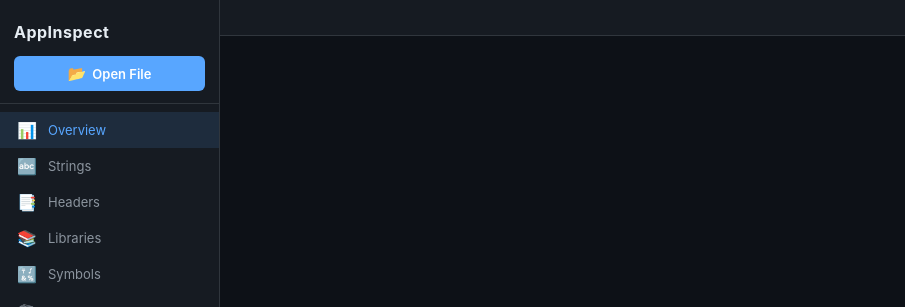
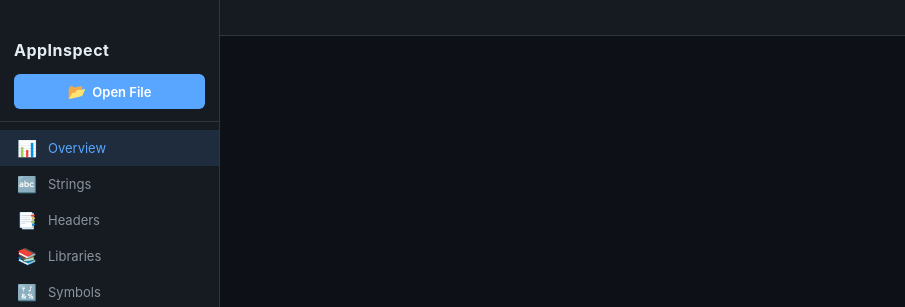
Before and after one commit to iCrazeiOS/AppInspect, an Electron app: page src/renderer/index.html in a window 1200 px wide. Shown: the top 307 px of the page, without its empty margins (0-905 px from the left). Drawn offline with Linux system fonts and the light colour scheme; files that its build step writes are made by us from their sources.

Commit message:
fix traffic light padding on macOS

```diff
--- a/src/main/index.ts
+++ b/src/main/index.ts
@@ -13,6 +13,7 @@ function createWindow(): void {
     minHeight: 500,
     backgroundColor: "#0d1117",
     titleBarStyle: "hidden",
+    trafficLightPosition: process.platform === "darwin" ? { x: 14, y: 14 } : undefined,
     titleBarOverlay: process.platform === "win32" ? {
       color: "#161b22",
       symbolColor: "#e6edf3",
--- a/src/renderer/index.css
+++ b/src/renderer/index.css
@@ -65,7 +65,7 @@ html, body {
 }
 
 .sidebar-header {
-  padding: 16px 14px 12px;
+  padding: 38px 14px 12px;
   border-bottom: 1px solid var(--border);
   -webkit-app-region: drag;
 }
@@ -74,7 +74,6 @@ html, body {
   display: flex;
   align-items: center;
   margin-bottom: 12px;
-  padding-top: 4px;
 }
 
 .app-title {
```
Also changed, not shown: 1 other file.
